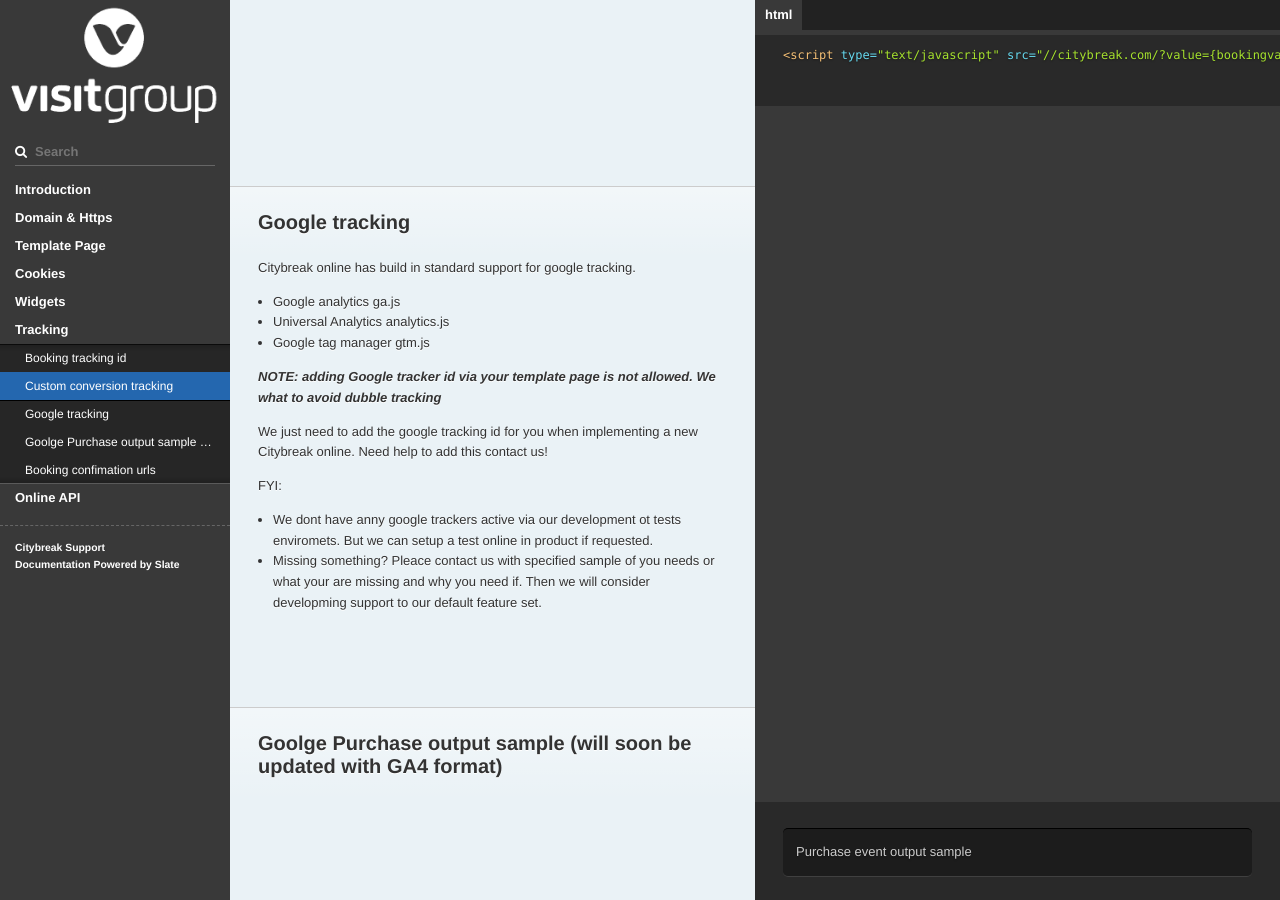
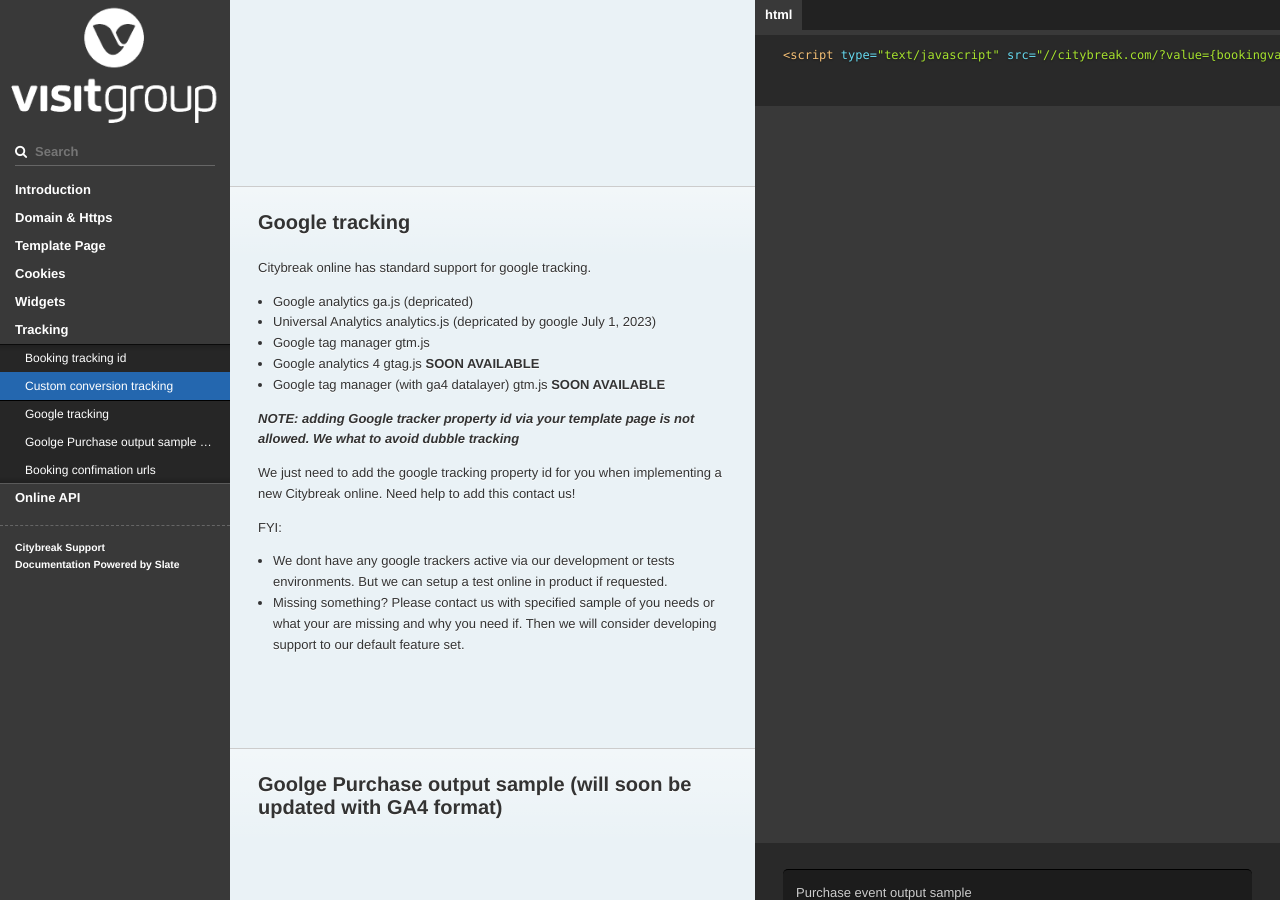
Before and after one commit to visit/citybreak-online-doc, a Jekyll site: the page built from index.md, in a window 1280 px wide and 900 px high, scrolled down 21664 px. Built offline with Jekyll 4.4.1, drawn with Linux system fonts in a browser that asks for light colours; our own code applies the rules of GitHub Pages for plain Markdown files.

Commit message:
Update tracking.md

```diff
--- a/_includes/tracking.md
+++ b/_includes/tracking.md
@@ -66,19 +66,21 @@ Parameter | Description
 
 ## Google tracking
 
-Citybreak online has build in standard support for google tracking.
-* Google analytics ga.js
-* Universal Analytics analytics.js
+Citybreak online has standard support for google tracking.
+* Google analytics ga.js (depricated)
+* Universal Analytics analytics.js (depricated by google July 1, 2023)
 * Google tag manager gtm.js
+* Google analytics 4 gtag.js **SOON AVAILABLE**
+* Google tag manager (with ga4 datalayer) gtm.js **SOON AVAILABLE**
 
-_**NOTE: adding Google tracker id via your template page is not allowed. We what to avoid dubble tracking**_
+_**NOTE: adding Google tracker property id via your template page is not allowed. We what to avoid dubble tracking**_
 
-We just need to add the google tracking id for you when implementing a new Citybreak online.
+We just need to add the google tracking property id for you when implementing a new Citybreak online.
 Need help to add this contact us!
 
 FYI:
-* We dont have anny google trackers active via our development ot tests enviromets. But we can setup a test online in product if requested.
-* Missing something? Pleace contact us with specified sample of you needs or what your are missing and why you need if. Then we will consider developming support to our default feature set.
+* We dont have any google trackers active via our development or tests environments. But we can setup a test online in product if requested.
+* Missing something? Please contact us with specified sample of you needs or what your are missing and why you need if. Then we will consider developing support to our default feature set.
 
 ## Goolge Purchase output sample (will soon be updated with GA4 format)
 
```
